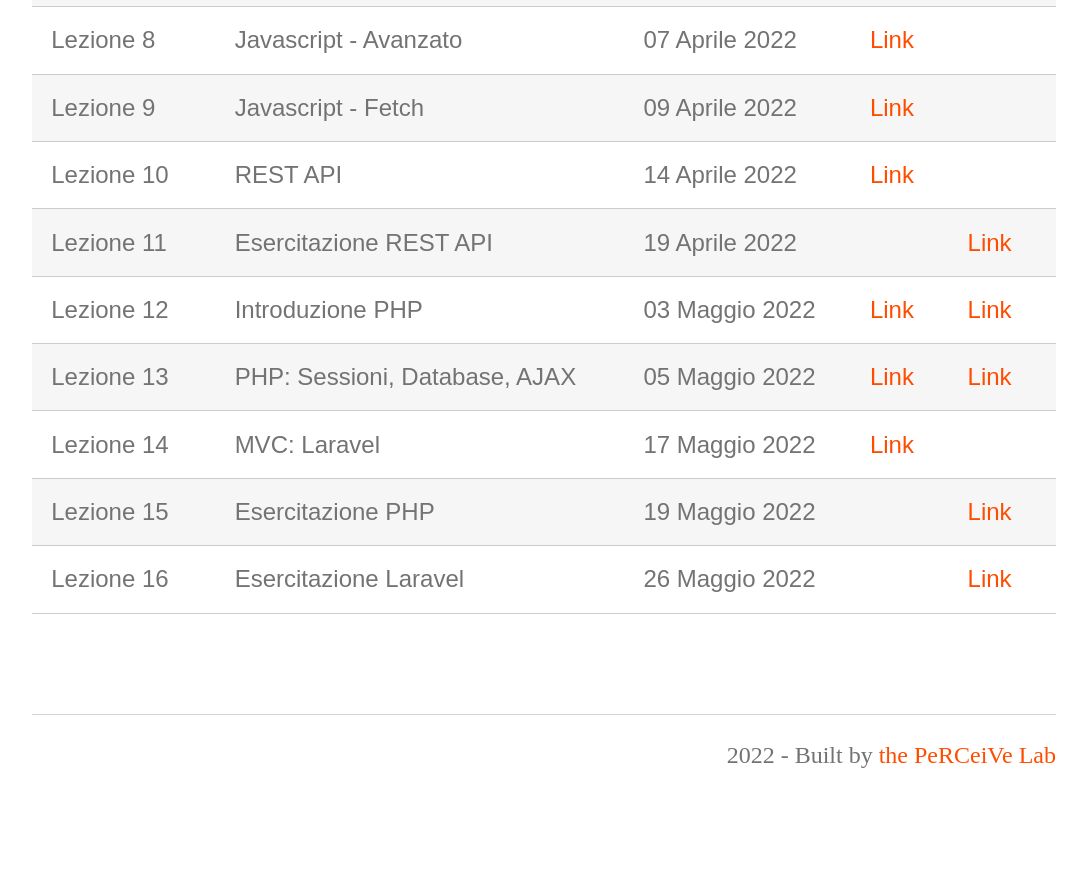
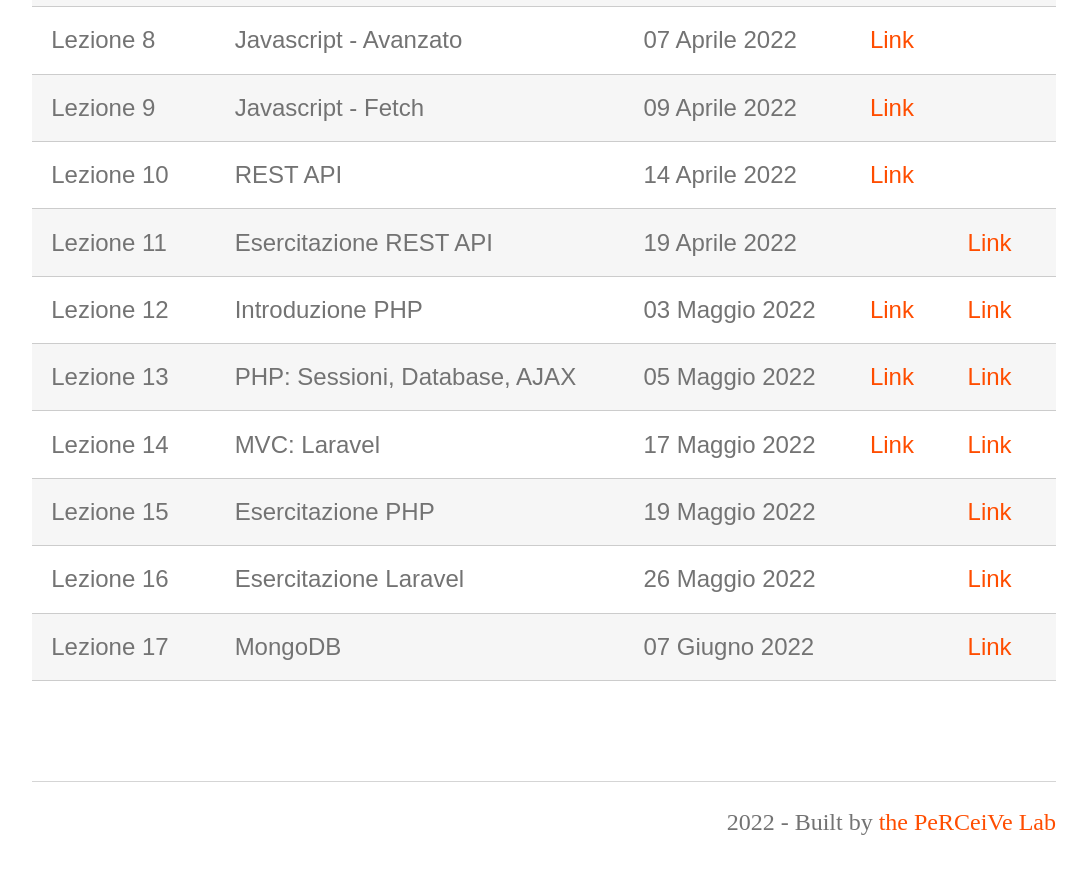
Before and after one commit to perceivelab/database-course, a Jekyll site: the page built from lezioni.md, in a window 1280 px wide and 900 px high, scrolled down 959 px. Shown: the top 874 px of the window, without its empty margins (96-1183 px from the left). Built offline with Jekyll 4.4.1, drawn with Linux system fonts in a browser that asks for light colours; our own code applies the rules of GitHub Pages for plain Markdown files; before the commit the page ends 1791 px from its top, so only the background shows below that.

Commit message:
Update lezioni.md

```diff
--- a/lezioni.md
+++ b/lezioni.md
@@ -22,9 +22,13 @@
 | Lezione 11  |  Esercitazione REST API                                                | 19 Aprile 2022   |                      |    [Link](https://studentiunict.sharepoint.com/:u:/s/WebProgramming2022-Esercitazione/EfKoTppb5yhPiq5bhOpxhQEBVo1qXNyjhOrp3Wbvgmew0w?e=jEVGPg)                          |
 | Lezione 12  |  Introduzione PHP                                                | 03 Maggio  2022   | [Link](https://drive.google.com/file/d/19nsemKs2DURwXaTauLqLYQDw7zunwNwl/view?usp=sharing)                                      | [Link](https://drive.google.com/file/d/1bRvoSqpUZCb0xte-0YQlSqjUxjpkhdTl/view?usp=sharing)    |
 | Lezione 13  |  PHP: Sessioni, Database, AJAX                                                | 05 Maggio 2022   | [Link](https://drive.google.com/file/d/1mN3pmgRFRiDfyvgIcUHiJsjJkgcaronG/view?usp=sharing)                                      |   [Link](https://drive.google.com/file/d/1iZP60Y8-tNwvlzLIkwnQbY-2KfZx4LD6/view?usp=sharing)          |
-| Lezione 14  | MVC: Laravel                                                    | 17 Maggio 2022   | [Link](https://drive.google.com/file/d/1_Rc9TtzuDEO2oE-p6rjTZMpBDUKzmbvJ/view?usp=sharing)                                      |             |
+| Lezione 14  | MVC: Laravel                                                    | 17 Maggio 2022   | [Link](https://drive.google.com/file/d/1_Rc9TtzuDEO2oE-p6rjTZMpBDUKzmbvJ/view?usp=sharing)                                      |      [Link](https://studentiunict-my.sharepoint.com/:v:/g/personal/concetto_spampinato_unict_it/EVbMnOsFqIxFg_0bpJX6haoB6_bw6XispGbS2LOZDj2vBg?e=tivghi)       |
 | Lezione 15  |  Esercitazione PHP                                                | 19 Maggio 2022   |                      |    [Link](https://studentiunict.sharepoint.com/:u:/s/DATABASESANDWEBPROGRAMMINGM-ZmoduloWEBPROGRAMMINGC.SPAMPI238-Lezioneprivata/Ef3goHTtMQxPkl3VW6llNQ0BOtb1iTw94y6dbdd7KgcaEw?e=49gYyd)
 | Lezione 16  |  Esercitazione Laravel                                                | 26 Maggio 2022   |                      |    [Link](https://studentiunict.sharepoint.com/:u:/s/WebProgramming2022-Esercitazione/EePUJ5qPAoBBsNmjEinCR_MBKUonTAsXWV1kK9Kltoxobg?e=j5ycgJ)
+| Lezione 17  |  MongoDB                                                | 07 Giugno 2022   |                      |    [Link](https://drive.google.com/file/d/1xc2Ovw4RJa3aNX0nf_1d9iVBQ_OfF1pq/view?usp=sharing)
+
+
+
 
 
 
```
